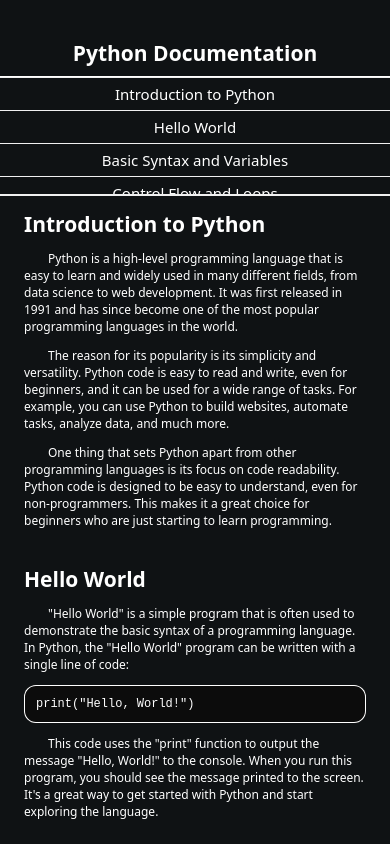
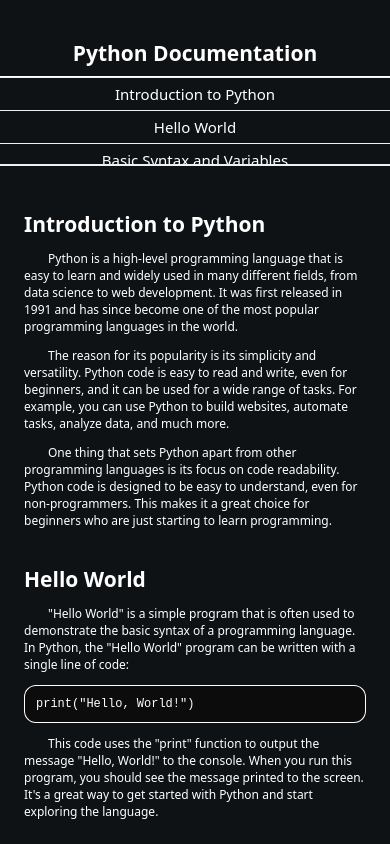
Before and after one commit to FishPasta/ChatGPT-Python-Documentation, a plain HTML site: page index.html in a window 390 px wide. Shown: the top 844 px of the page. Drawn offline with Linux system fonts and the light colour scheme.

Commit message:
Add files via upload

```diff
--- a/styles.css
+++ b/styles.css
@@ -39,8 +39,7 @@ body {
     }
 
     #navbox {
-        min-height: 10rem;
-        max-height: 10rem !important;
+        max-height: 7.5rem !important;
         overflow-y: scroll;
         border-top: 1px solid white;
         border-bottom: 2px solid #F0F0F0;
@@ -77,7 +76,7 @@ body {
 #navbox {
     display: flex;
     flex-direction: column;
-    max-height: calc(85vh - 100px);
+    max-height: calc(77.5vh - 100px);
     overflow-y: scroll;
 }
 
```
